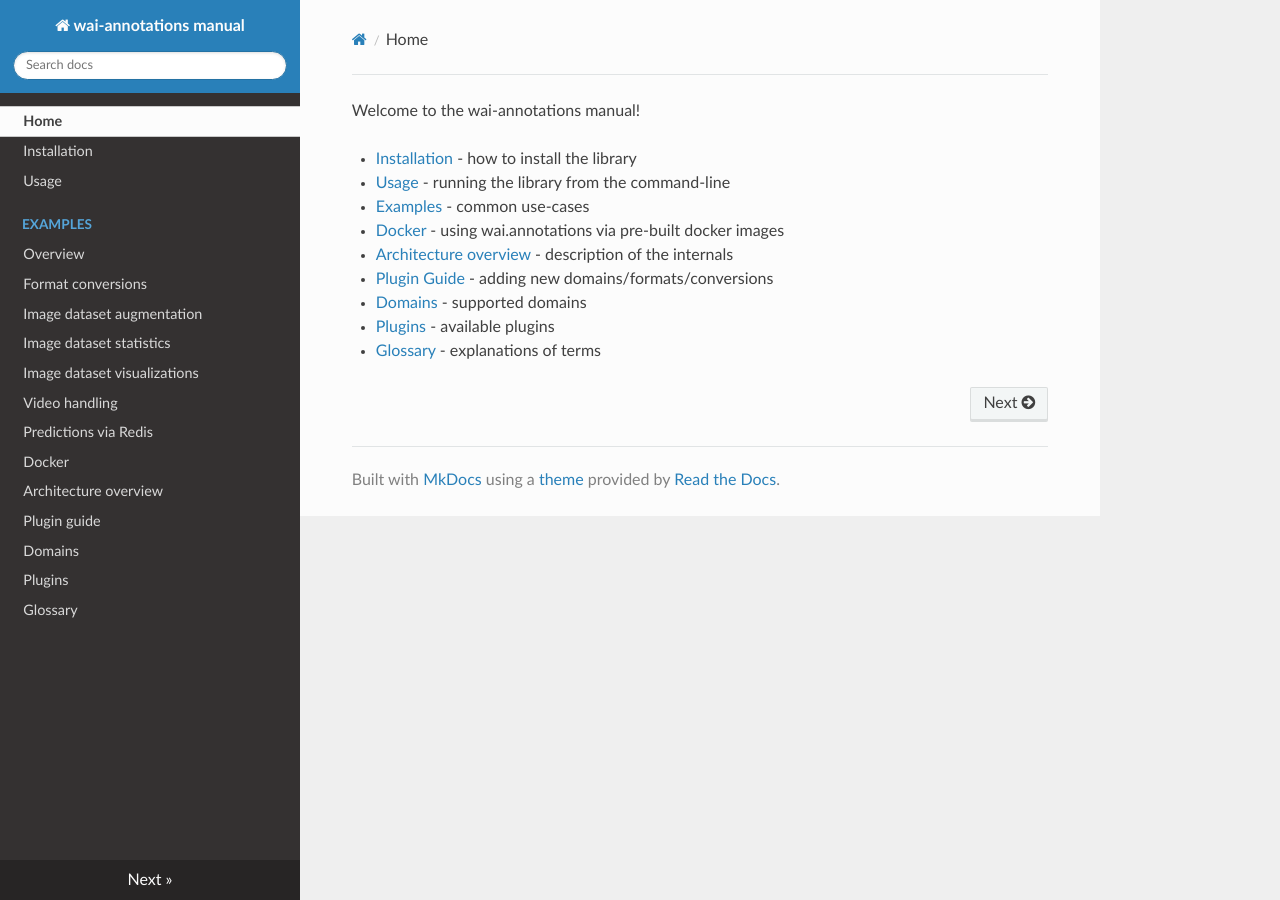
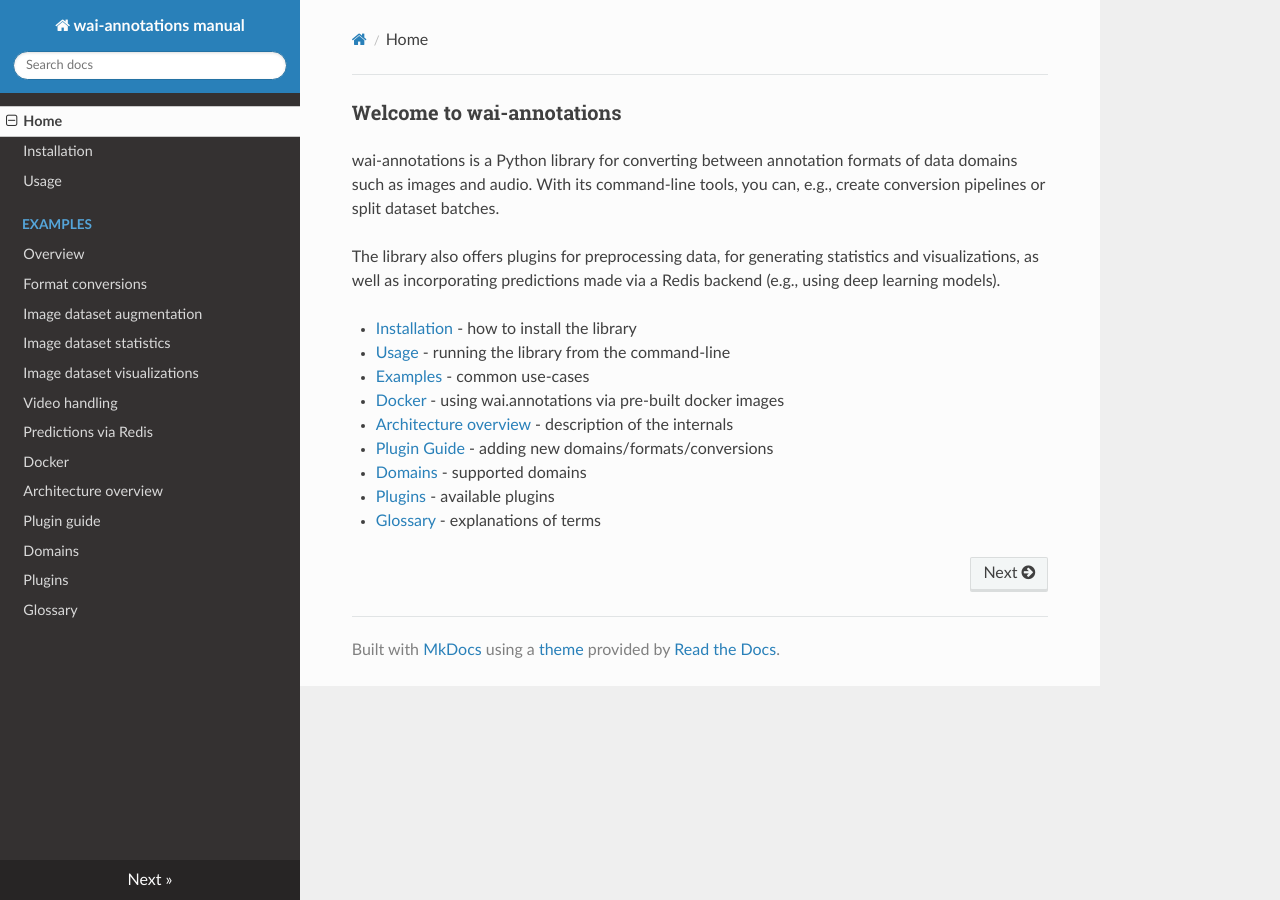
Before and after one commit to waikato-ufdl/wai-annotations-manual, an MkDocs documentation site: the page built from docs/index.md, in a window 1280 px wide. Built offline with MkDocs 1.6.1, drawn with Linux system fonts in a browser that asks for light colours; nearby versions of some CDN libraries.

Commit message:
added short blurb about library itself

```diff
--- a/docs/index.md
+++ b/docs/index.md
@@ -1,4 +1,11 @@
-Welcome to the wai-annotations manual!
+# Welcome to wai-annotations
+
+wai-annotations is a Python library for converting between annotation formats of data domains such as
+images and audio. With its command-line tools, you can, e.g., create conversion pipelines or split
+dataset batches.
+
+The library also offers plugins for preprocessing data, for generating statistics and visualizations,
+as well as incorporating predictions made via a Redis backend (e.g., using deep learning models).
 
 * [Installation](install.md) - how to install the library
 * [Usage](usage.md) - running the library from the command-line
```
